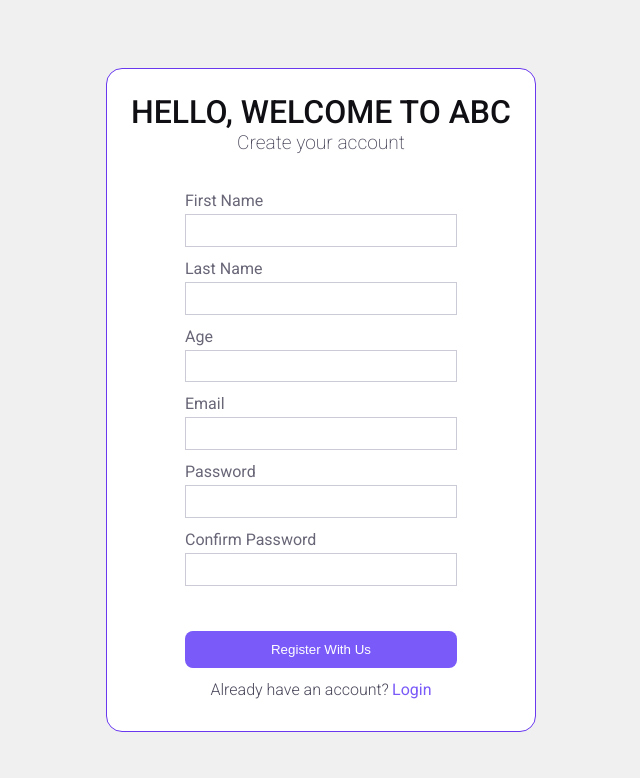
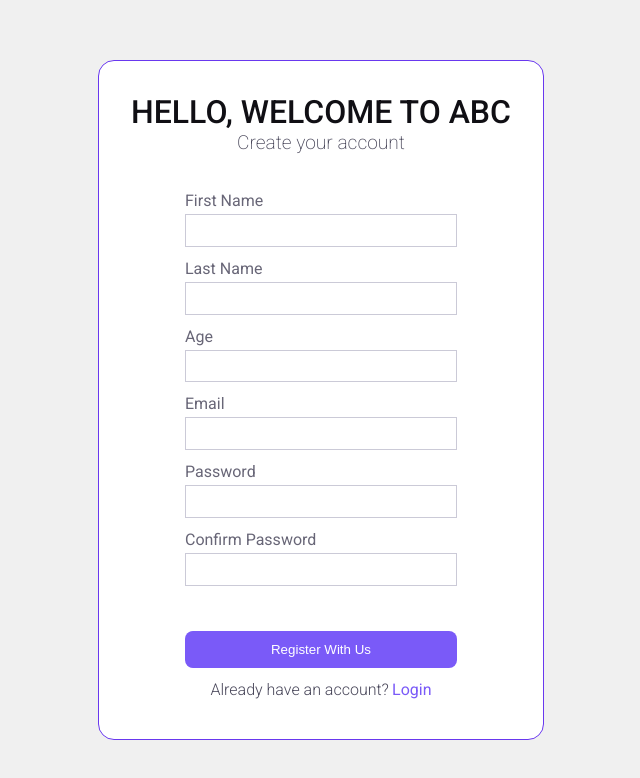
Before and after one commit to naveenstheninjastudio/Reactapps, a React (Vite) app: page /signup-form in a window 1280 px wide. Shown: the top 778 px of the page, without its empty margins (319-959 px from the left). Built offline with nearby package versions, Linux system fonts and the light colour scheme.

Commit message:
padding update

```diff
--- a/src/components/signUpForm.css
+++ b/src/components/signUpForm.css
@@ -5,7 +5,7 @@
   background-color: #ffffff;
   border: 1px solid #6938ef;
   border-radius: 1rem;
-  padding: 1.5rem;
+  padding: 2rem;
   justify-content: center;
 }
 
```
